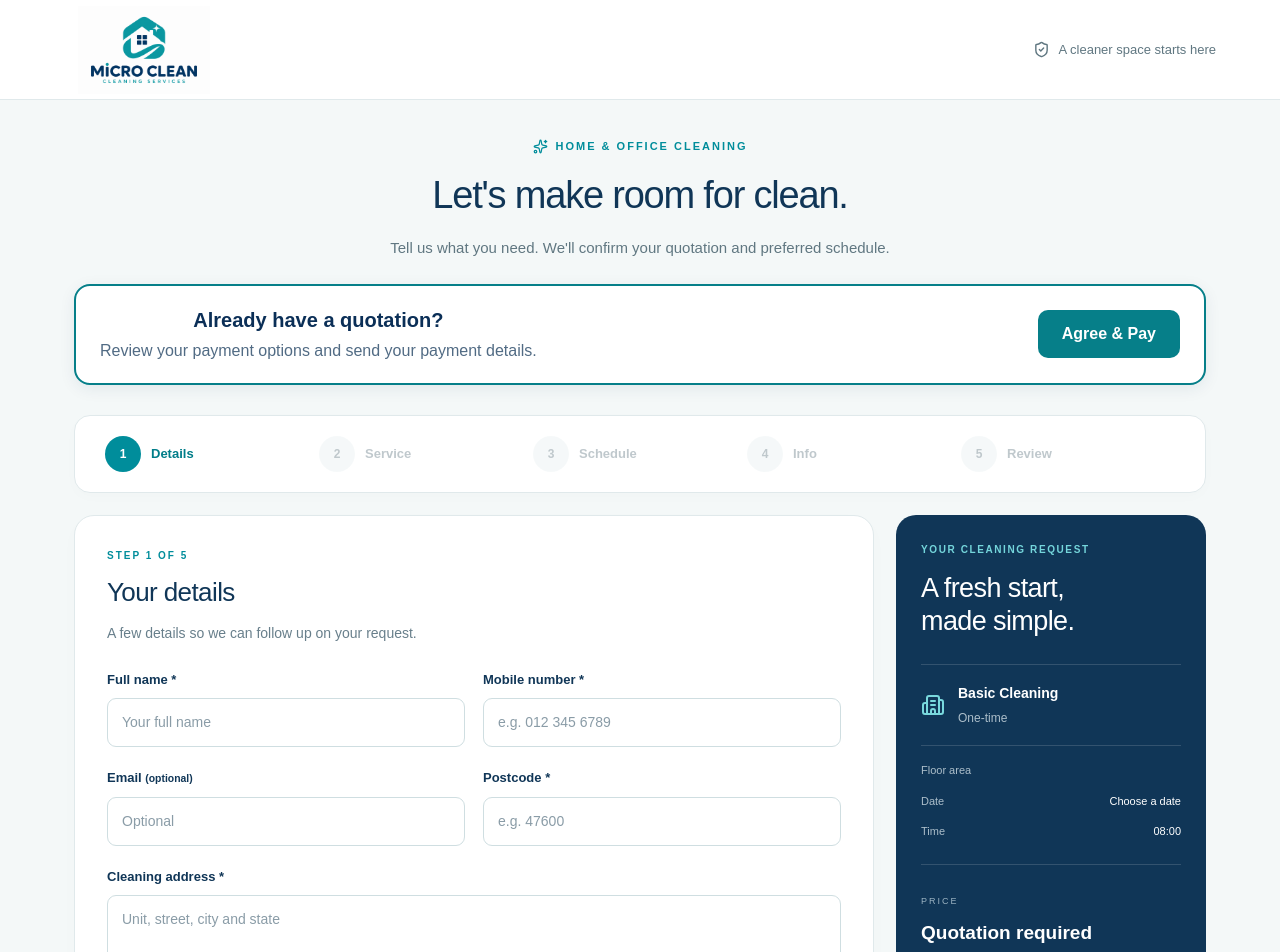
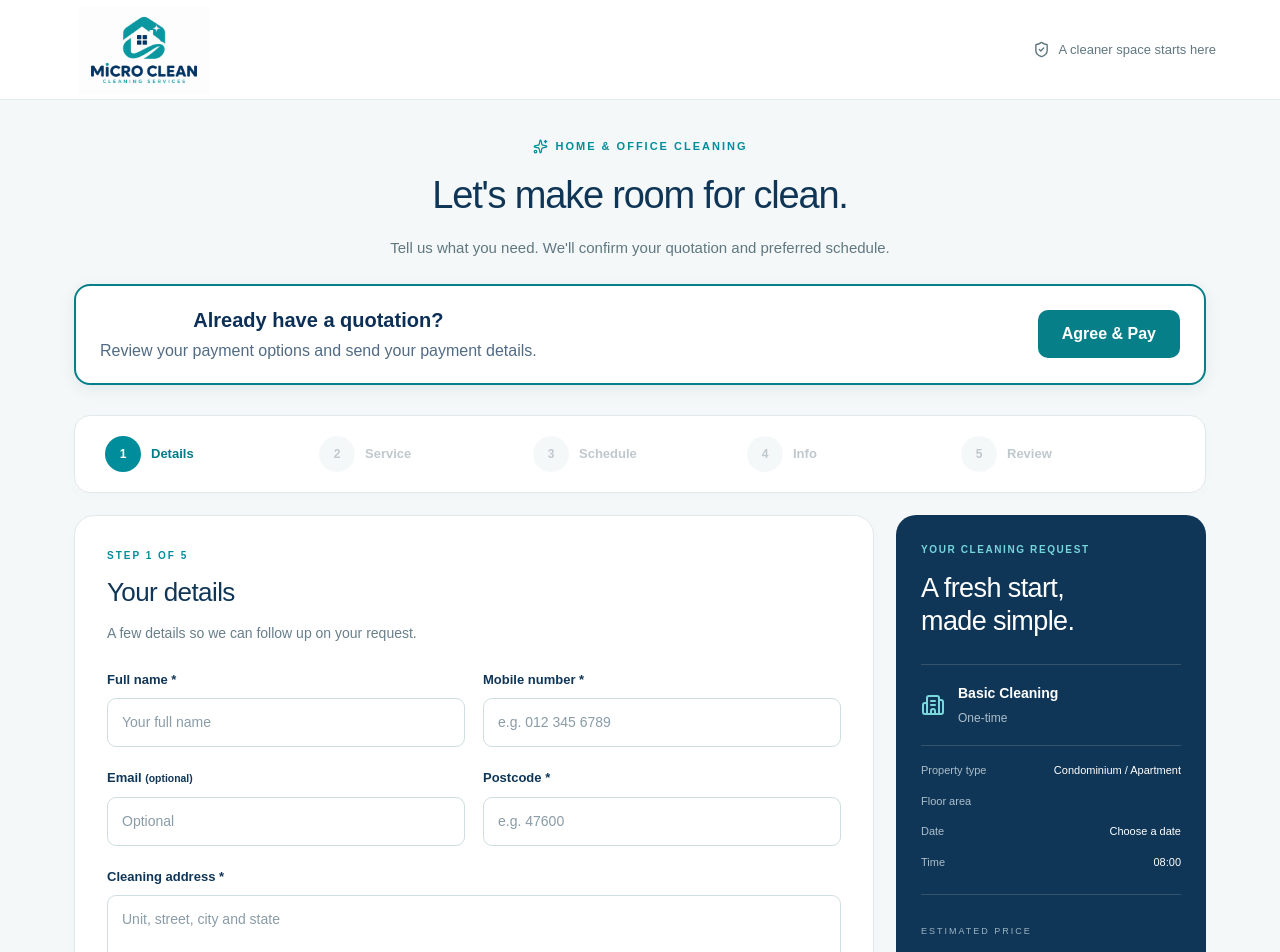
Before and after one commit to Wajid-DebugTech/Micro-Clean-Booking-App, a Next.js app in the folder micro-clean/: page / in a window 1280 px wide. Shown: the top 952 px of the page. Built offline with nearby package versions, Linux system fonts and the light colour scheme.

Commit message:
adjusted summary card

```diff
--- a/micro-clean/src/components/BookingForm/Step4.tsx
+++ b/micro-clean/src/components/BookingForm/Step4.tsx
@@ -89,7 +89,7 @@ export default function StepInfo() {
             </span>
             <textarea
               maxLength={LIMITS.notesMax}
-              placeholder="Tell us about rooms, priority areas, access, parking or pets. If you selected Other Cleaning, include the details here as well. Please avoid sharing door codes or sensitive details."
+              placeholder="Tell us about rooms, priority areas, access, parking or pets. If you selected Other Cleaning or Other as your property type, include the details here as well. Please avoid sharing door codes or sensitive details."
               value={data.specialInstructions}
               onChange={(e) => update({ specialInstructions: e.target.value })}
             />
--- a/micro-clean/src/components/BookingForm/SummaryCard.tsx
+++ b/micro-clean/src/components/BookingForm/SummaryCard.tsx
@@ -27,6 +27,10 @@ export default function SummaryCard() {
         </div>
       </div>
       <div className="summary-line">
+        <span>Property type</span>
+        <strong>{data.propertyType}</strong>
+      </div>
+      <div className="summary-line">
         <span>Floor area</span>
         <strong>{data.size && `${data.size} sq ft`}</strong>
       </div>
@@ -39,7 +43,12 @@ export default function SummaryCard() {
         <strong>{data.time}</strong>
       </div>
       <div className="price">
-        <span>PRICE</span>
+        <span>ESTIMATED PRICE</span>
+        {/*
+        this should probably be providing a calculated estimate based on the services selected and the approximate size provided.
+        "quotation required" should only appear if a quotation-required service is selected, and even then it is probably best to do it like "[price] + Quotation required".
+        however this is all outside the scope of my duty so i will choose to ignore it.
+        */}
         <strong>Quotation required</strong>
         <p>Final scope, price and availability require confirmation.</p>
       </div>
```
